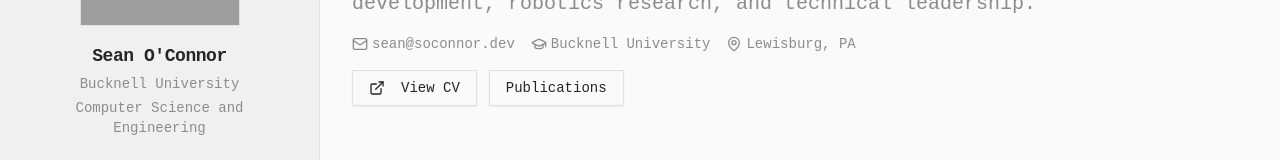
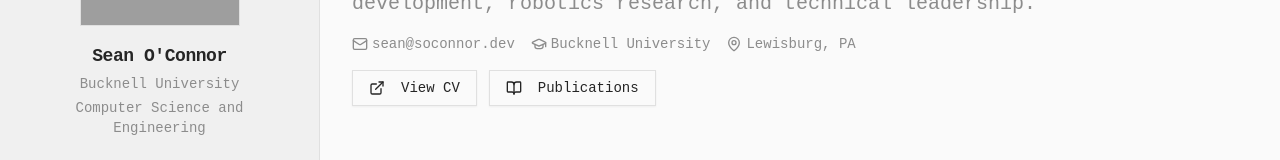
Before and after one commit to soconnor0919/personal-website, a Next.js app: page / in a window 1280 px wide. Shown: the part 231-391 px from the top of the page. Built offline with nearby package versions, Linux system fonts and the light colour scheme; grey boxes are pictures that could not be loaded.

Commit message:
Add BookOpen icon and update button styles

```diff
--- a/src/app/page.tsx
+++ b/src/app/page.tsx
@@ -8,6 +8,7 @@ import {
   MapPin,
   Mail,
   ExternalLink,
+  BookOpen,
 } from "lucide-react";
 import Link from "next/link";
 import {
@@ -56,7 +57,10 @@ export default function HomePage() {
               </Link>
             </Button>
             <Button variant="outline" asChild>
-              <Link href="/publications">Publications</Link>
+              <Link href="/publications">
+                <BookOpen className="mr-2 h-4 w-4" />
+                Publications
+              </Link>
             </Button>
           </div>
         </div>
--- a/src/app/projects/latex-intro/page.tsx
+++ b/src/app/projects/latex-intro/page.tsx
@@ -274,7 +274,7 @@ export default function LatexTutorialPage() {
               </div>
 
               <div className="pt-4">
-                <Button asChild>
+                <Button variant="outline" asChild>
                   <Link
                     href="https://www.overleaf.com"
                     target="_blank"
```
